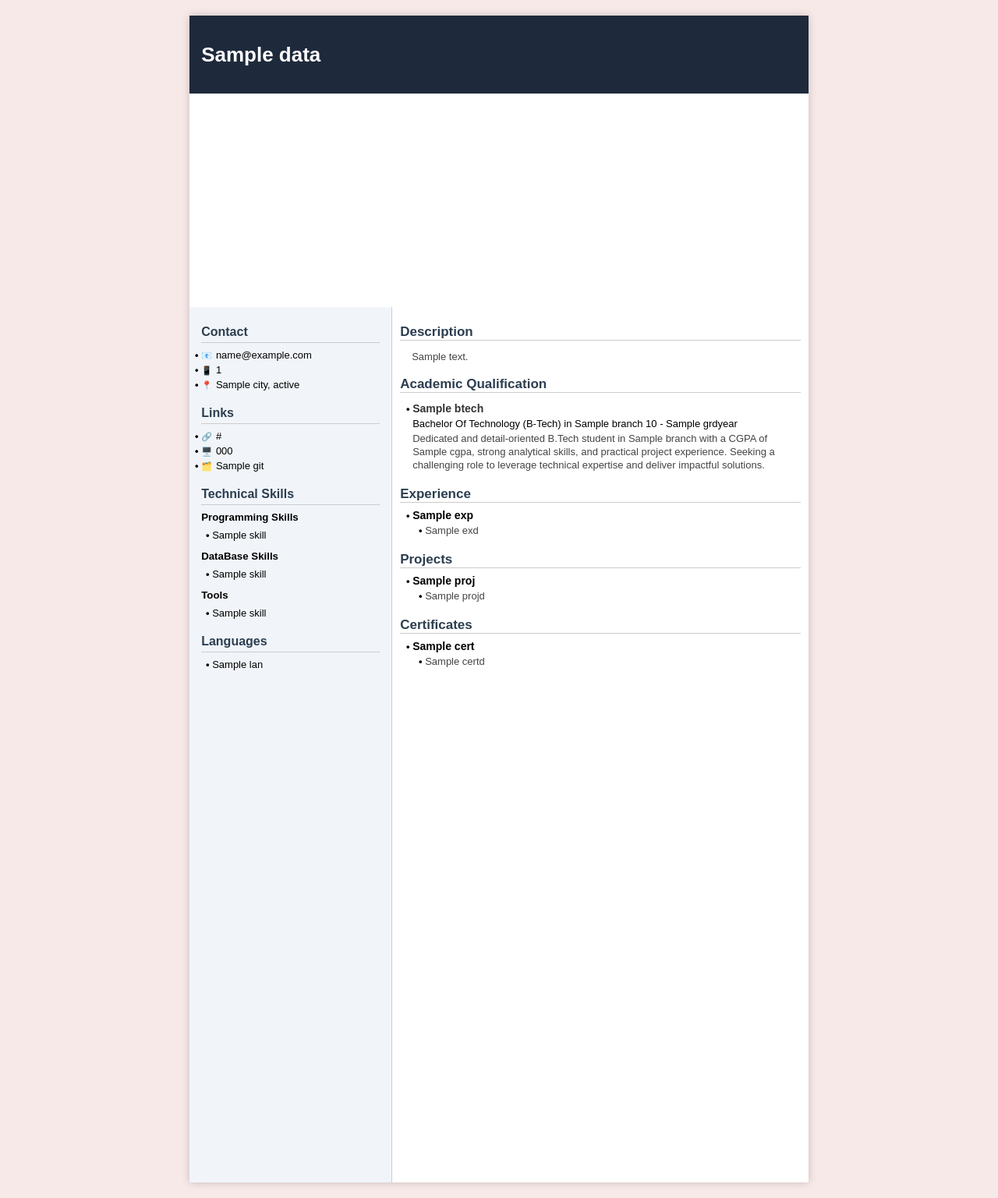
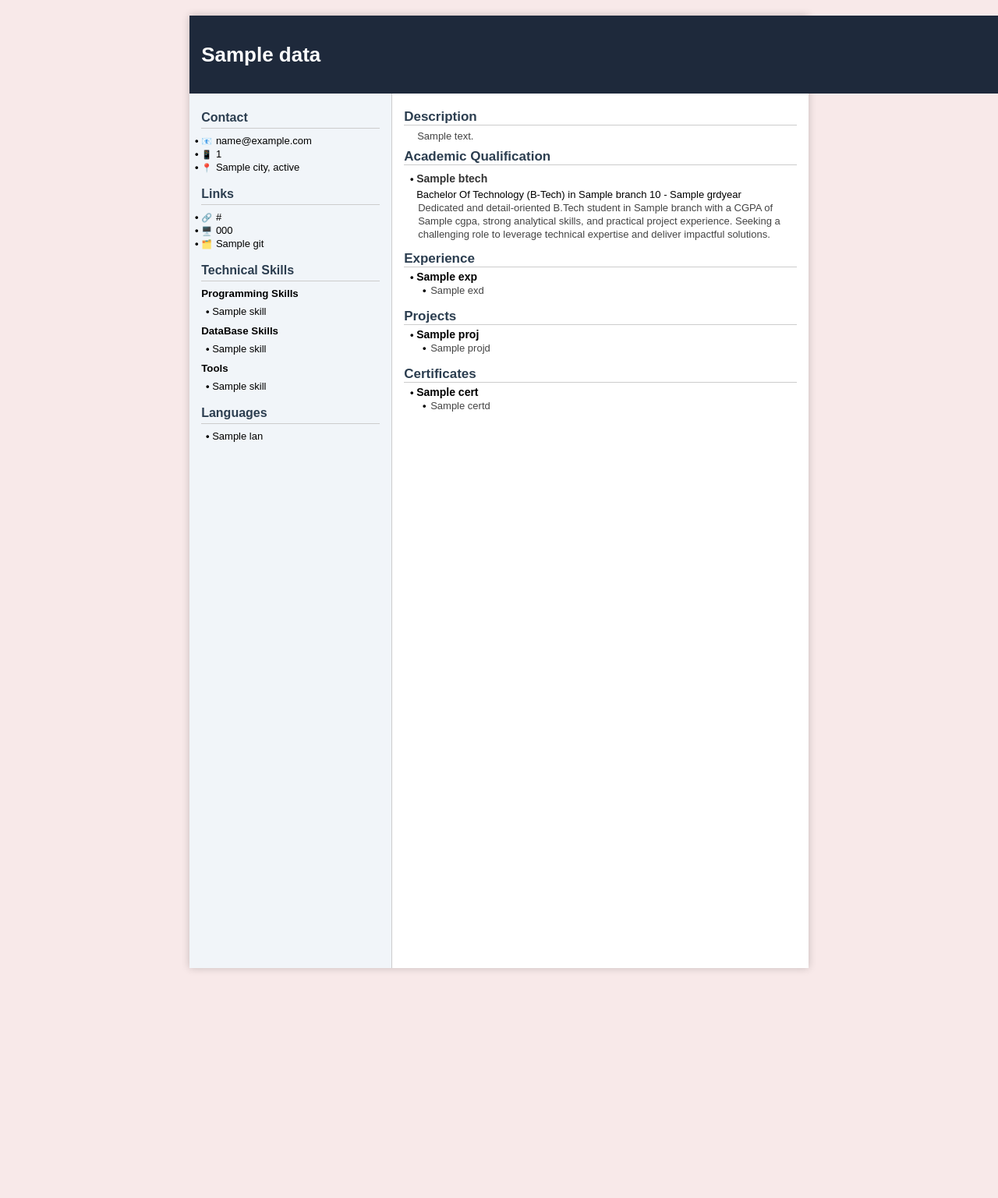
Before and after one commit to yeswanth-ch06/ResumeBuilder, a Flask app: template templates/resume.html in a window 1280 px wide. Shown: the whole page at 78% size. After the commit the page ends 1246 px from the top, so only its background shows below. Run offline with Flask 3, Linux system fonts and the light colour scheme; the template is opened without the code that fills it: most values are stand-ins (such as "Sample title", 1, 10 or a date in 2020).

Commit message:
Update resume.css

```diff
--- a/static/resume.css
+++ b/static/resume.css
@@ -30,7 +30,7 @@ body {
 
 .header {
   position: absolute;
-  width: 210mm;
+  width: 100%;
   height: 100px;
   display: flex;
   align-items: center;
@@ -49,7 +49,7 @@ body {
   display: flex;
   flex-direction: column;
   min-height: 297mm;
-  margin-top: 99mm
+  margin-top: 99px;
 }
 
 .left li::marker,
@@ -92,7 +92,7 @@ body {
 
 .left li {
   font-size: 13px;
-  margin-bottom: 4px;
+  margin-bottom: 2px;
 }
 
 .left li p {
@@ -103,27 +103,27 @@ body {
 
 .right {
   flex: 2;
-  padding: 10px;
+  padding: 15px;
   justify-content: flex-start;
 }
 
 .right h2 {
   font-size: 17px;
   color: #2c3e50;
-  margin: 12px 0 8px;
+  margin: 6px 0 4px;
   border-bottom: 1px solid #ccc;
   /* padding-bottom: 4px; */
 }
 
 .right h3 {
   font-size: 14px;
-  margin: 4px 0;
+  margin: 5px 0;
   color: #333;
 }
 
 .right ul {
   padding-left: 16px;
-  margin-bottom: 2px;
+  margin-bottom: 4px;
 }
 
 .right li {
@@ -133,8 +133,8 @@ body {
 
 .right p {
   font-size: 13px;
-  margin: 4px 0;
-  line-height: 1.4;
+  margin: 2px;
+  line-height: 1.25;
   color: #444;
 }
 
@@ -176,6 +176,7 @@ a:hover {
     height: 297mm;
     margin: 0;
     box-shadow: none;
+    overflow: hidden;
   }
 
   .header{
```
